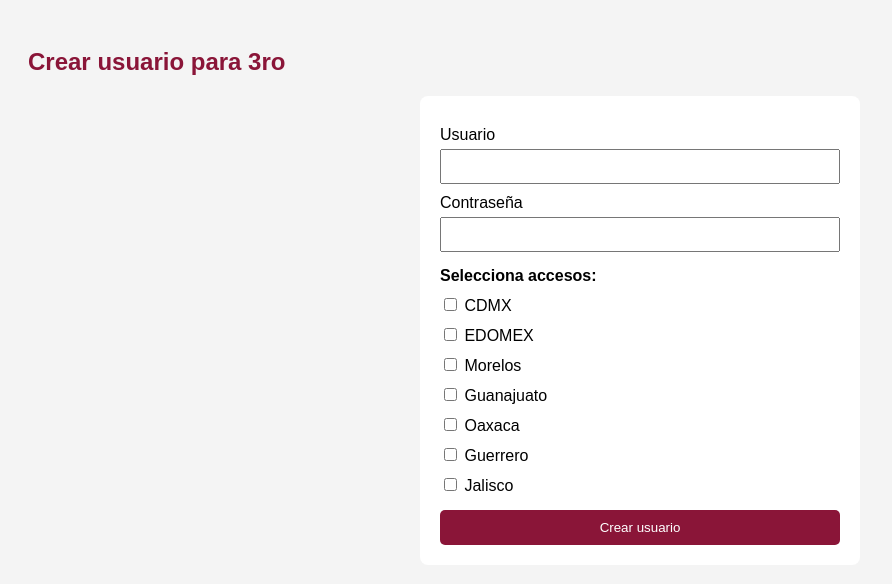
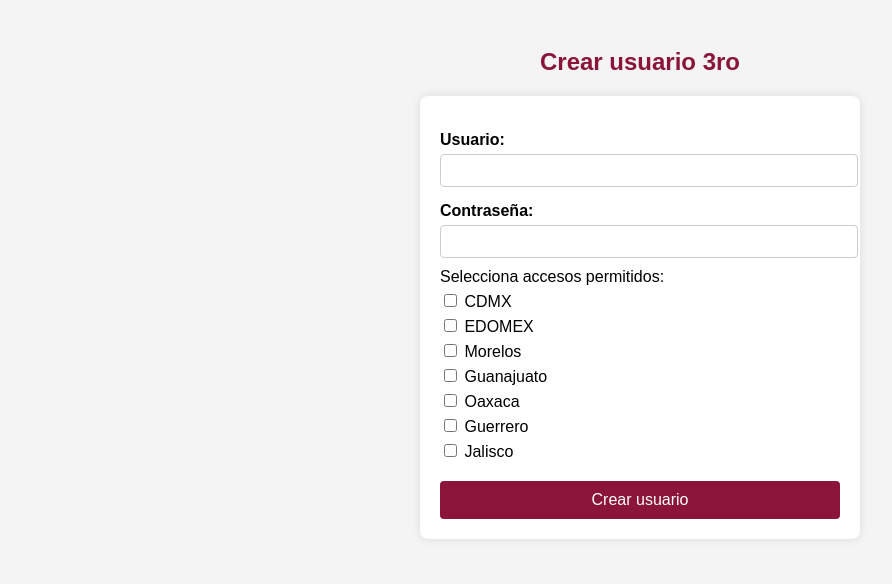
Before and after one commit to Gsr1989/formulariocdmx, a Flask app: template templates/Crear_usuario.html in a window 1280 px wide. Shown: the top 584 px of the page, without its empty margins (0-892 px from the left). Run offline with Flask 3, Linux system fonts and the light colour scheme; the template is opened without the code that fills it, so the values that code supplies are empty.

Commit message:
Update Crear_usuario.html

```diff
--- a/templates/Crear_usuario.html
+++ b/templates/Crear_usuario.html
@@ -5,41 +5,86 @@
     <title>Crear usuario 3ro</title>
     <meta name="viewport" content="width=device-width, initial-scale=1">
     <style>
-        body { font-family: Arial, sans-serif; background-color: #f4f4f4; padding: 20px; }
-        h2 { color: #8a1538; }
-        form { background: white; padding: 20px; border-radius: 8px; max-width: 400px; margin: auto; }
-        label { display: block; margin-top: 10px; }
-        input[type="text"], input[type="password"] {
-            width: 100%; padding: 8px; margin-top: 5px; box-sizing: border-box;
+        body {
+            font-family: Arial, sans-serif;
+            background-color: #f4f4f4;
+            padding: 20px;
         }
+
+        h2 {
+            text-align: center;
+            color: #8a1538;
+        }
+
+        form {
+            max-width: 400px;
+            margin: 0 auto;
+            background-color: white;
+            padding: 20px;
+            border-radius: 8px;
+            box-shadow: 0 0 10px rgba(0,0,0,0.1);
+        }
+
+        label {
+            display: block;
+            margin-top: 15px;
+            font-weight: bold;
+        }
+
+        input[type="text"],
+        input[type="password"] {
+            width: 100%;
+            padding: 8px;
+            margin-top: 5px;
+            border-radius: 4px;
+            border: 1px solid #ccc;
+        }
+
+        .entidades {
+            margin-top: 10px;
+        }
+
+        .entidades label {
+            display: block;
+            font-weight: normal;
+            margin-top: 5px;
+        }
+
         button {
-            background-color: #8a1538; color: white; border: none;
-            padding: 10px; border-radius: 5px; margin-top: 15px; width: 100%;
+            margin-top: 20px;
+            background-color: #8a1538;
+            color: white;
+            padding: 10px;
+            border: none;
+            width: 100%;
+            border-radius: 4px;
+            font-size: 16px;
             cursor: pointer;
         }
-        button:hover { opacity: 0.9; }
-        .checkbox-group { margin-top: 15px; }
-        .checkbox-group label { display: block; }
+
+        button:hover {
+            opacity: 0.9;
+        }
     </style>
 </head>
 <body>
-    <h2>Crear usuario para 3ro</h2>
-    <form method="POST">
-        <label for="usuario">Usuario</label>
-        <input type="text" name="usuario" id="usuario" required>
+    <h2>Crear usuario 3ro</h2>
+    <form method="post">
+        <label for="username">Usuario:</label>
+        <input type="text" id="username" name="username" required>
 
-        <label for="password">Contraseña</label>
-        <input type="password" name="password" id="password" required>
+        <label for="password">Contraseña:</label>
+        <input type="password" id="password" name="password" required>
 
-        <div class="checkbox-group">
-            <strong>Selecciona accesos:</strong>
+        <div class="entidades">
+            <label>Selecciona accesos permitidos:</label>
             <label><input type="checkbox" name="entidades" value="CDMX"> CDMX</label>
             <label><input type="checkbox" name="entidades" value="EDOMEX"> EDOMEX</label>
-            <label><input type="checkbox" name="entidades" value="MORELOS"> Morelos</label>
-            <label><input type="checkbox" name="entidades" value="GUANAJUATO"> Guanajuato</label>
-            <label><input type="checkbox" name="entidades" value="OAXACA"> Oaxaca</label>
-            <label><input type="checkbox" name="entidades" value="GUERRERO"> Guerrero</label>
-            <label><input type="checkbox" name="entidades" value="JALISCO"> Jalisco</label>
+            <label><input type="checkbox" name="entidades" value="Morelos"> Morelos</label>
+            <label><input type="checkbox" name="entidades" value="Guanajuato"> Guanajuato</label>
+            <label><input type="checkbox" name="entidades" value="Oaxaca"> Oaxaca</label>
+            <label><input type="checkbox" name="entidades" value="Guerrero"> Guerrero</label>
+            <label><input type="checkbox" name="entidades" value="Jalisco"> Jalisco</label>
         </div>
 
         <button type="submit">Crear usuario</button>
```
